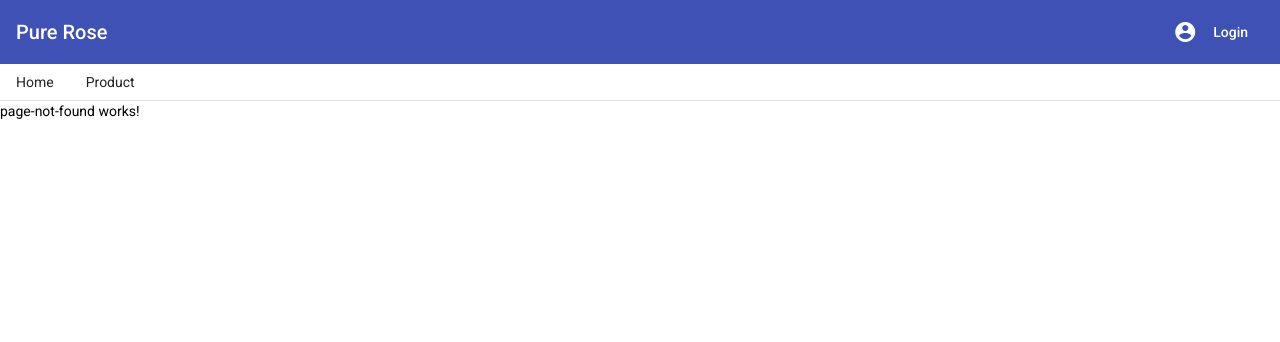
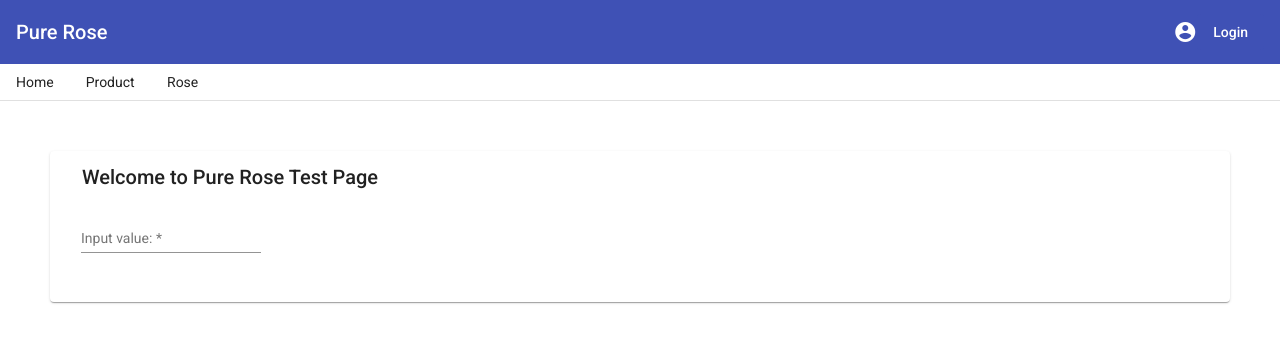
Before and after one commit to qiufengyu/pure-rose, an Angular app: page /rose in a window 1280 px wide. Shown: the top 342 px of the page. Built offline with nearby package versions, Linux system fonts and the light colour scheme; what angular-in-memory-web-api would draw is missing.

Commit message:
custom snackbar test

```diff
--- a/src/app/app-routing.module.ts
+++ b/src/app/app-routing.module.ts
@@ -3,11 +3,13 @@ import { RouterModule, Routes } from '@angular/router';
 import { ShellComponent } from './home/shell/shell.component';
 import { WelcomeComponent } from './home/welcome/welcome.component';
 import { PageNotFoundComponent } from './home/page-not-found/page-not-found.component';
+import {SnackComponent} from './rose/snack/snack.component';
 
 const routes: Routes = [
   { path: '', component: ShellComponent, children: [
       { path: 'welcome', component: WelcomeComponent },
       { path: 'product', loadChildren: () => import('./product/product.module').then(m => m.ProductModule) },
+      { path: 'rose', component: SnackComponent },
       { path: '', redirectTo: 'welcome', pathMatch: 'full' },
     ]
   },
--- a/src/app/app.module.ts
+++ b/src/app/app.module.ts
@@ -11,6 +11,7 @@ import { SharedModule } from './shared/shared.module';
 import { ProductData } from './product/product-data';
 import { UserModule } from './user/user.module';
 import { ProductModule } from './product/product.module';
+import {RoseModule} from './rose/rose.module';
 
 
 @NgModule({
@@ -25,6 +26,7 @@ import { ProductModule } from './product/product.module';
     HomeModule,
     ProductModule,
     SharedModule,
+    RoseModule,
     UserModule,
     AppRoutingModule,
 
--- a/src/app/home/header/header.component.html
+++ b/src/app/home/header/header.component.html
@@ -17,6 +17,7 @@
 <div>
   <button mat-button class="mat-menu-item" routerLinkActive="active" routerLink='/welcome'> Home </button>
   <button mat-button class="mat-menu-item" routerLinkActive="active" routerLink='/product'> Product </button>
+  <button mat-button class="mat-menu-item" routerLinkActive="active" routerLink='/rose'> Rose </button>
 </div>
 
 <mat-divider></mat-divider>
--- /dev/null
+++ b/src/app/rose/custom-bar/custom-bar.component.html
@@ -0,0 +1,4 @@
+<div class="custom-snackbar">
+  <span> {{ data }}</span>
+  <span><button mat-button class="action-button" (click)="this.snackBarRef.dismiss()"> OK </button></span>
+</div>
--- /dev/null
+++ b/src/app/rose/custom-bar/custom-bar.component.scss
@@ -0,0 +1,9 @@
+.custom-snackbar {
+  display: flex;
+  justify-content: space-between;
+  align-items: center;
+}
+
+.action-button {
+  color: rgb(255, 64, 129);
+}
--- /dev/null
+++ b/src/app/rose/custom-bar/custom-bar.component.ts
@@ -0,0 +1,17 @@
+import {Component, Inject, OnInit} from '@angular/core';
+import {MAT_SNACK_BAR_DATA, MatSnackBar, MatSnackBarRef} from '@angular/material/snack-bar';
+
+@Component({
+  selector: 'app-custom-bar',
+  templateUrl: './custom-bar.component.html',
+  styleUrls: ['./custom-bar.component.scss']
+})
+export class CustomBarComponent implements OnInit {
+
+  constructor(@Inject(MAT_SNACK_BAR_DATA) public data: any,
+              public snackBarRef: MatSnackBarRef<CustomBarComponent>) { }
+
+  ngOnInit(): void {
+  }
+
+}
--- /dev/null
+++ b/src/app/rose/snack/snack.component.html
@@ -0,0 +1,18 @@
+<div class="main-container">
+  <mat-card>
+    <mat-card-header>
+      <mat-card-title>Welcome to Pure Rose Test Page</mat-card-title>
+    </mat-card-header>
+    <mat-card-content class="content">
+      <mat-form-field>
+        <mat-label>Input value: </mat-label>
+        <input matInput [(ngModel)]="value" required>
+      </mat-form-field>
+      <div class="action-button">
+        <button *ngIf="value > 5" mat-raised-button class="snack-button" (click)="onDefaultClick()"> Default Snackbar</button>
+        <button *ngIf="value <= 5" mat-raised-button class="snack-button" (click)="onCustomClick()"> Custom Snackbar</button>
+      </div>
+    </mat-card-content>
+    <mat-card-footer> </mat-card-footer>
+  </mat-card>
+</div>
--- /dev/null
+++ b/src/app/rose/snack/snack.component.scss
@@ -0,0 +1,3 @@
+.content {
+  padding: 15px;
+}
--- /dev/null
+++ b/src/app/rose/snack/snack.component.ts
@@ -0,0 +1,29 @@
+import { Component, OnInit } from '@angular/core';
+import {MatSnackBar} from '@angular/material/snack-bar';
+import {CustomBarComponent} from '../custom-bar/custom-bar.component';
+
+@Component({
+  selector: 'app-snack',
+  templateUrl: './snack.component.html',
+  styleUrls: ['./snack.component.scss']
+})
+export class SnackComponent implements OnInit {
+
+  value: number;
+
+  constructor(private snackbar: MatSnackBar) { }
+
+  ngOnInit(): void {
+  }
+
+  onCustomClick() {
+    this.snackbar.openFromComponent(CustomBarComponent, {
+      data: 'This is from custom snackbar because value is not greater than 5'
+    });
+  }
+
+  onDefaultClick() {
+    this.snackbar.open('This is from default snackbar because value is greater than 5', 'OK');
+  }
+
+}
```
Also changed, not shown: src/app/rose/rose.module.ts (added, +16 -0 lines), 2 other files (tests, documents, lock files or other folders).
